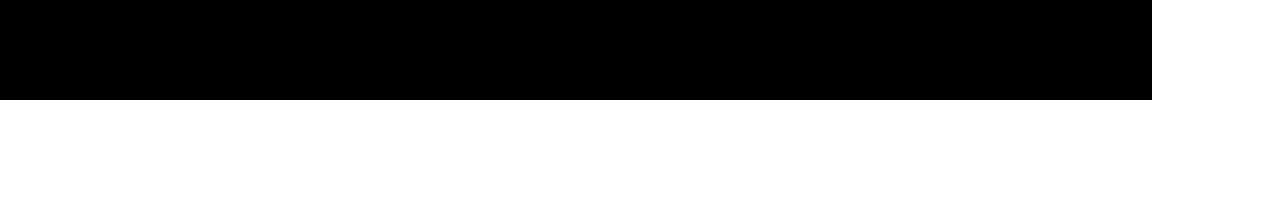
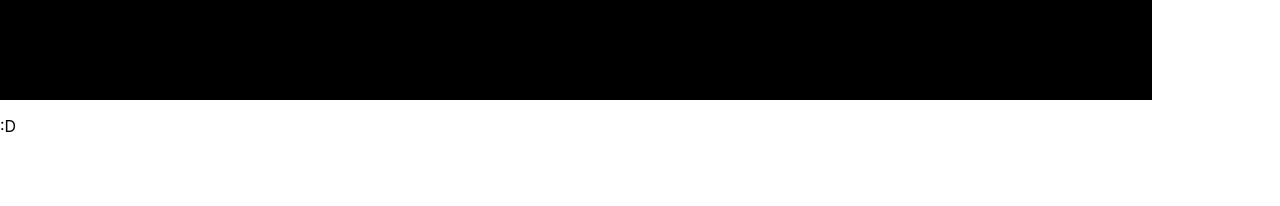
Before and after one commit to mew34254/hackathon9, a React (Create React App) app in the folder client/: page / in a window 1280 px wide. Shown: the top 206 px of the page. Built offline with nearby package versions, Linux system fonts and the light colour scheme.

Commit message:
testing display

```diff
--- a/client/src/components/Homepage.js
+++ b/client/src/components/Homepage.js
@@ -8,6 +8,9 @@ function Homepage(props) {
             <div className="Homepage-container">
 
             </div>
+
+            <p> :D </p>
+
         </>
     )
 }
```
Also changed, not shown: client/src/components/Homepage.css (line endings or trailing spaces).
